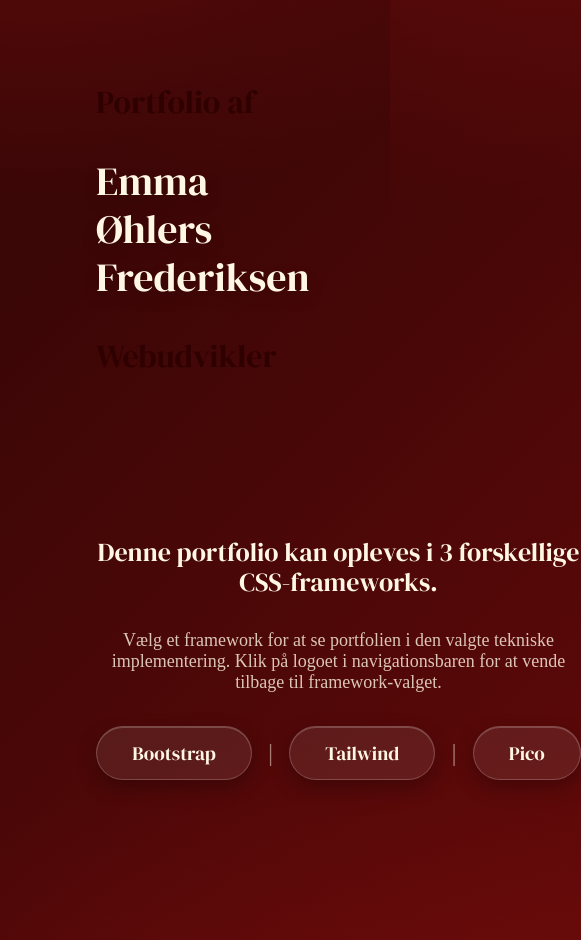
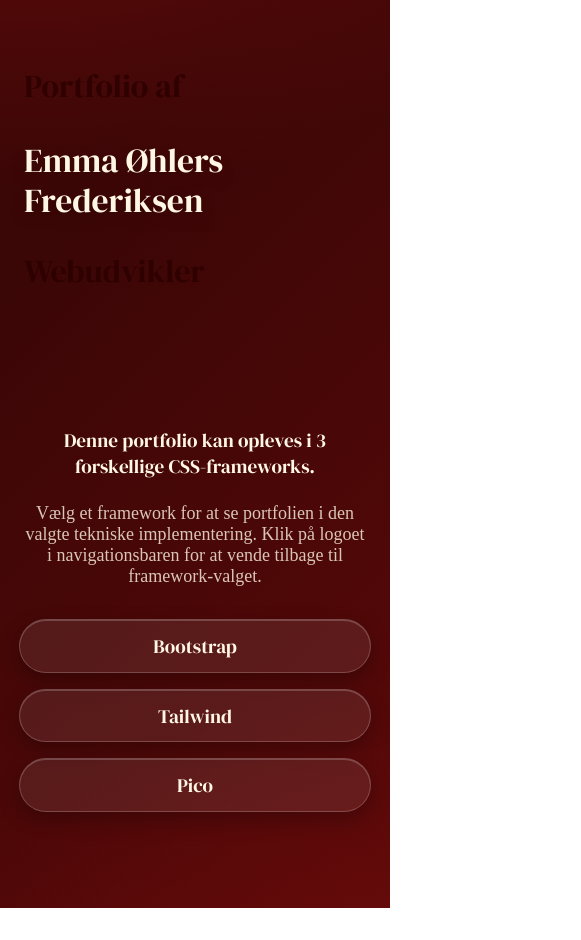
Before and after one commit to Emmafrederiksen/portfolio-framework, a website: page index.html in a window 390 px wide. Shown: the whole page, 581 px wide, since content can reach past the window. After the commit the page ends 908 px from the top, so only its background shows below. Drawn offline with Linux system fonts and the light colour scheme; a web font is replaced by a local one.

Commit message:
Improved responsiveness for landing page with more flexibility in structure and more custom css with media queries

```diff
--- a/css/landing.css
+++ b/css/landing.css
@@ -5,79 +5,7 @@
     --font-text: 'DM Serif Text', serif;
 }
 
-.hero-top {
-    opacity: 0;
-    transform: translate(40px);
-    animation: heroReveal 1.2s cubic-bezier(0.22, 1, 0.36, 1) forwards;
-    animation-delay: 0.2s;
-}
-
-@keyframes heroReveal {
-    to {
-        opacity: 1;
-        transform: translateY(0);
-    }
-}
-
-.hero-name {
-    font-family: var(--font-display);
-    font-size: clamp(2.5rem, 6vw, 7rem);
-    line-height: 1.2;
-    font-weight: 500;
-    color: #FFF6E3;
-    text-shadow:
-        0 2px 6px rgba(0, 0, 0, 0.1),
-        0 8px 20px rgba(0, 0, 0, 0.1);
-}
-
-.hero-small {
-    font-family: var(--font-display);
-    font-size: clamp(2rem, 5vw, 6rem); /* clamp = (MINIMUM, PREFERRED, MAXIMUM) */
-    font-weight: 500;
-    color: #2F0000;
-}
-
-.landing {
-    min-height: 100vh;
-    padding: 3rem 6rem;
-    display: flex;
-    flex-direction: column;
-    justify-content: space-between;
-}
-
-.hero-bottom {
-    text-align: center;
-    max-width: auto;
-    margin: 0 auto 7rem auto;
-    animation: fadeUp 1.2s ease forwards;
-    opacity: 0;
-    transform: translateY(20px);
-}
-
-@keyframes fadeUp {
-    to {
-        opacity: 1;
-        transform: translateY(0);
-    }
-}
-
-.hero-description {
-    font-family: var(--font-display);
-    font-size: 1.625rem; /* = 26 px*/
-    line-height: 1.9rem;
-    margin: 2.5rem auto 2rem auto;
-    max-width: auto;
-    font-weight: 400;
-    color:#FFF6E3
-}
-
-.hero-sub {
-    font-family: var(--font-text);
-    font-size: 1.125rem; /* = 18 px */
-    opacity: 0.8;
-    max-width: 800px;
-    color:#FFF6E3
-}
+/* ----------------------------------------------------------------------------------- */
 
 
 /* Baggrund med luft, farver og animation */
@@ -109,17 +37,131 @@
 
 /* ----------------------------------------------------------------------------------- */
 
+@keyframes heroReveal {
+    to {
+        opacity: 1;
+        transform: translateY(0);
+    }
+}
+
+.hero-top {
+    opacity: 0;
+    transform: translate(40px);
+    animation: heroReveal 1.2s cubic-bezier(0.22, 1, 0.36, 1) forwards;
+    animation-delay: 0.2s;
+    text-align: start;
+}
+
+
+.hero-name {
+    font-family: var(--font-display);
+    font-size: clamp(2.1rem, 6vw, 7rem);
+    line-height: 1.2;
+    font-weight: 500;
+    color: #FFF6E3;
+    text-shadow:
+        0 2px 6px rgba(0, 0, 0, 0.1),
+        0 8px 20px rgba(0, 0, 0, 0.1);
+}
+
+.hero-small {
+    font-family: var(--font-display);
+    font-size: clamp(2rem, 5vw, 6rem); /* clamp = (MINIMUM, PREFERRED, MAXIMUM) */
+    font-weight: 500;
+    color: #2F0000;
+}
+
+/* ---------------- */
+/*     Landing      */
+/* ---------------- */
+
+.landing {
+    min-height: 100vh;
+    padding: 2rem 1.5rem;
+    display: flex;
+    flex-direction: column;
+    justify-content: space-between;
+}
+
+@media (min-width: 768px) {
+    .landing {
+        padding: 3rem 4rem;
+    }
+}
+
+@media (min-width: 1200px) {
+    .landing {
+        padding: 3rem 6rem;
+    }
+}
+
+/* ----------------------------------------------------------------------------------- */
+
+.hero-bottom {
+    text-align: center;
+    max-width: auto;
+    margin: 3rem auto 4rem auto;
+    animation: fadeUp 1.2s ease forwards;
+    opacity: 0;
+    transform: translateY(20px);
+}
+
+@keyframes fadeUp {
+    to {
+        opacity: 1;
+        transform: translateY(0);
+    }
+}
+
+.hero-description {
+    font-family: var(--font-display);
+    font-size: clamp(1.2rem, 3vw, 1.625rem);
+    line-height: 1.6rem;
+    margin: 2rem auto 1.5rem auto;
+    max-width: auto;
+    font-weight: 400;
+    color:#FFF6E3
+}
+
+.hero-sub {
+    font-family: var(--font-text);
+    font-size: 1.125rem; /* = 18 px */
+    opacity: 0.8;
+    max-width: 800px;
+    color:#FFF6E3
+}
+
+
 
 /* Landingsside knapper */
 
 .framework-buttons {
-    margin-top: 2.1rem;
+    margin-top: 2rem;
     display: flex;
     justify-content: center;
     align-items: center;
     gap: 1rem;
     font-family: var(--font-text);
 }
+
+@media (max-width: 600px) {
+    .framework-buttons {
+        flex-direction: column;
+        gap: 1rem;
+    }
+
+    .divider {
+        display: none;
+    }
+
+    .framework-buttons .btn {
+        width: 100%;
+        max-width: 280px;
+        text-align: center;
+    }
+}
+
+
 
 .framework-buttons .btn {
     text-decoration: none;
```
